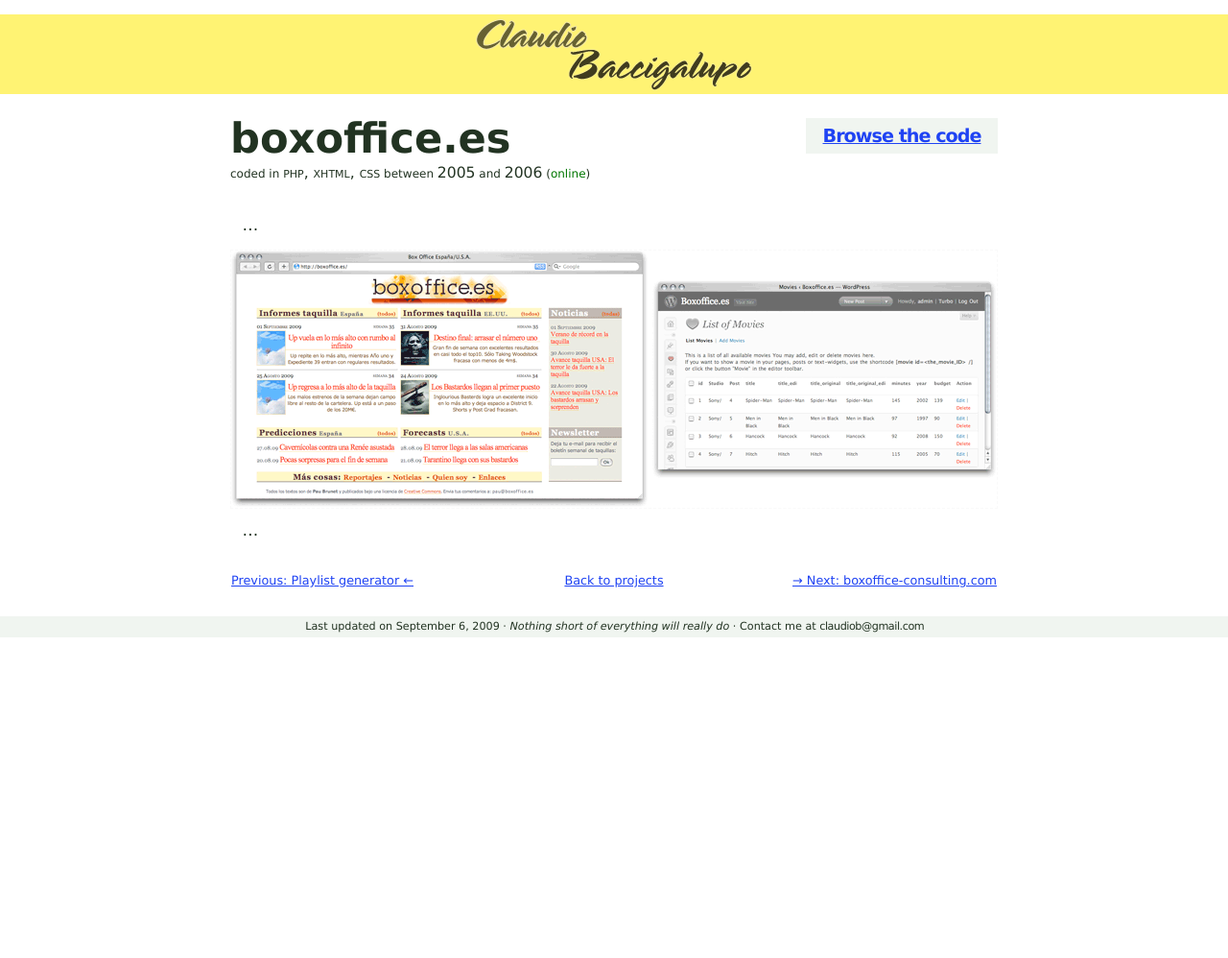
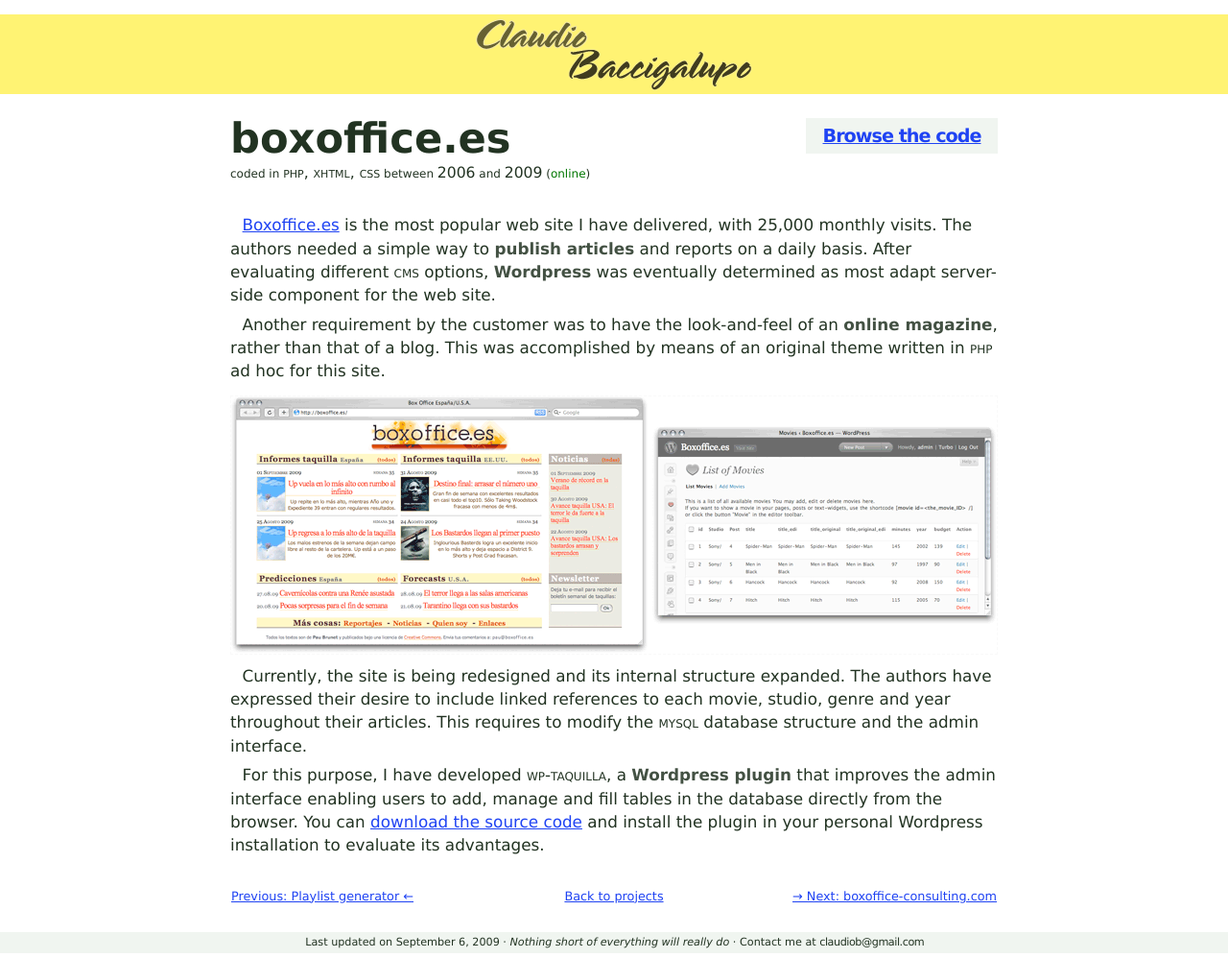
Before and after one commit to claudiob/claudiob.github.com, a Jekyll site: the page built from _posts/2009-09-04-boxoffice.html, in a window 1280 px wide. Shown: the whole page at 96% size. Built offline with Jekyll 4.4.1, drawn with Linux system fonts in a browser that asks for light colours; before the commit the page ends 900 px from its top, so only the background shows below that.

Commit message:
Added text for boxoffice.es

```diff
--- a/_posts/2009-09-04-boxoffice.html
+++ b/_posts/2009-09-04-boxoffice.html
@@ -2,8 +2,8 @@
 layout: post
 name: boxoffice.es
 language: PHP, XHTML, CSS
-from: 2005
-to: 2006
+from: 2006
+to: 2009
 active: true
 status: online
 link: http://github.com/claudiob/wp-taquilla
@@ -11,9 +11,12 @@
 desc: I <strong>engineered the back-end</strong> and the web interface for a popular online movie magazine managed with Wordpress
 ---
 <p>
-&hellip;
+<a href="http://www.boxoffice.es">Boxoffice.es</a> is the most popular web site I have delivered, with 25,000 monthly visits. The authors needed a simple way to <strong>publish articles</strong> and reports on a daily basis. After evaluating different <em>cms</em> options, <strong>Wordpress</strong> was eventually determined as most adapt server-side component for the web site.</p>
+<p>Another requirement by the customer was to have the look-and-feel of an <strong>online magazine</strong>, rather than that of a blog. This was accomplished by means of an original theme written in <em>php</em> ad hoc for this site.
 </p>
 <img src="/images/{{page.title|downcase}}.png" alt="Screenshot of {{ page.name }}" />
-<p>
-&hellip;
+<p>Currently, the site is being redesigned and its internal structure expanded. The authors have expressed their desire to include linked references to each movie, studio, genre and year throughout their articles. This requires to modify the <em>mysql</em> database structure and the admin interface.
 </p>
+<p>For this purpose, I have developed <em>wp-taquilla</em>, a <strong>Wordpress plugin</strong> that improves the admin interface enabling users to add, manage and fill tables in the database directly from the browser.
+  You can  <a href="http://github.com/claudiob/wp-taquilla">download the source code</a> and install the plugin in your personal Wordpress installation to evaluate its advantages.
+</p>
```
